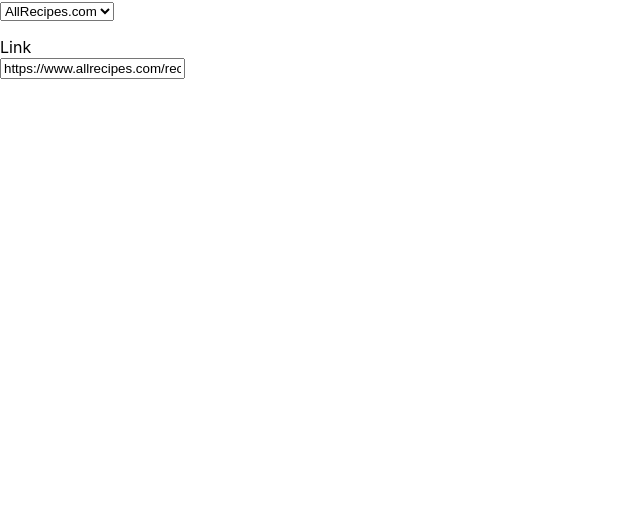
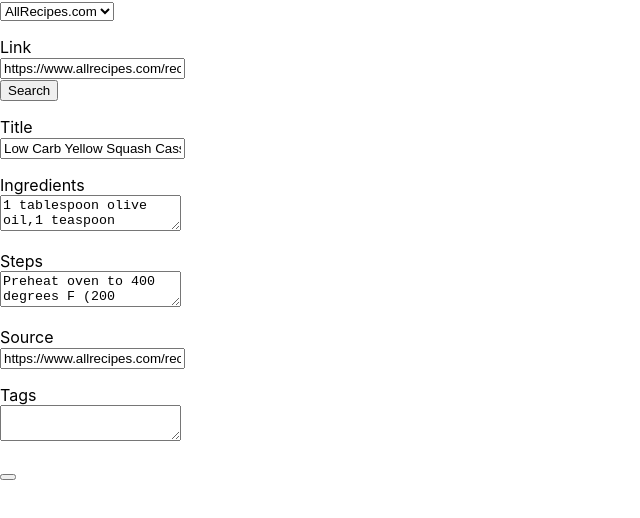
Before and after one commit to calvinshin/recipes, a React (Create React App) app in the folder client/: page / in a window 1280 px wide. Shown: the top 518 px of the page, without its empty margins (0-640 px from the left). Built offline with nearby package versions, Linux system fonts and the light colour scheme.

Commit message:
Added new search button that triggers a function from the component (although it does not connect to the BE yet

```diff
--- a/client/src/components/SearchBar/index.js
+++ b/client/src/components/SearchBar/index.js
@@ -1,6 +1,6 @@
 import React from "react"
 
-function SearchBar({search}) {
+function SearchBar({search, handleFormSubmit}) {
     return(
         <form id="search">
         <select>
@@ -13,6 +13,9 @@
         Link
         <br />
         <input type="text" name="source" value={search}/>
+
+        <br />
+        <button onClick={handleFormSubmit} > Search </button>
     </form>
     )
 }
--- a/client/src/pages/home/index.js
+++ b/client/src/pages/home/index.js
@@ -10,13 +10,27 @@
         test: "test text",
         search: "https://www.allrecipes.com/recipe/24272/buttery-soft-pretzels/"
     }
+
+    recipeUpdate = newRecipe => {
+        this.setState({recipe: newRecipe});
+    }
+
+    handleFormSubmit = event => {
+        event.preventDefault();
+        this.recipeUpdate();
+    };
+
     render() {
         return(
             // The value of this.state.test doesn't need to exist due to the ternary expression
-            // <div>
-                // <Recipe recipe={this.state.recipe}/>
-                <SearchBar search={this.state.search}/>
-            // </div>
+            <div>
+                <SearchBar
+                    search={this.state.search}
+                    handleFormSubmit={this.handleFormSubmit}
+                />
+                <p />
+                <Recipe recipe={this.state.recipe}/>
+            </div>
         )
     }
 }
```
